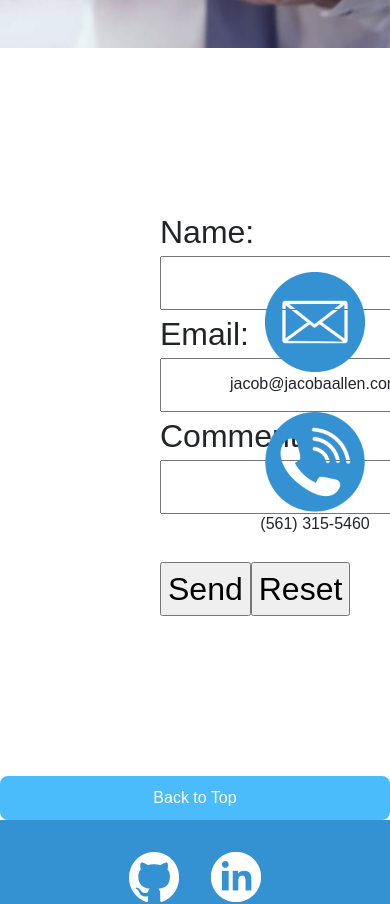
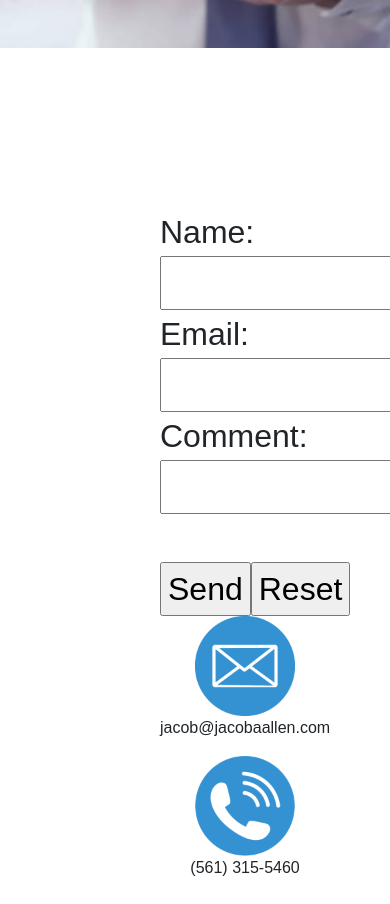
Before and after one commit to Jacobaallen/Portfolio, a React (Create React App) app: page / in a window 390 px wide. Shown: the part 4260-5164 px from the top of the page. Built offline with nearby package versions, Linux system fonts and the light colour scheme.

Commit message:
fix a bug

```diff
--- a/src/styles/home.css
+++ b/src/styles/home.css
@@ -278,6 +278,11 @@ div.desc {
     box-sizing: border-box;
     width: 100%;
   }
+
+  .contact-master{
+    display: flex;
+    flex-direction: column;
+  }
 }
 
 @media only screen and (max-width: 500px) {
```
